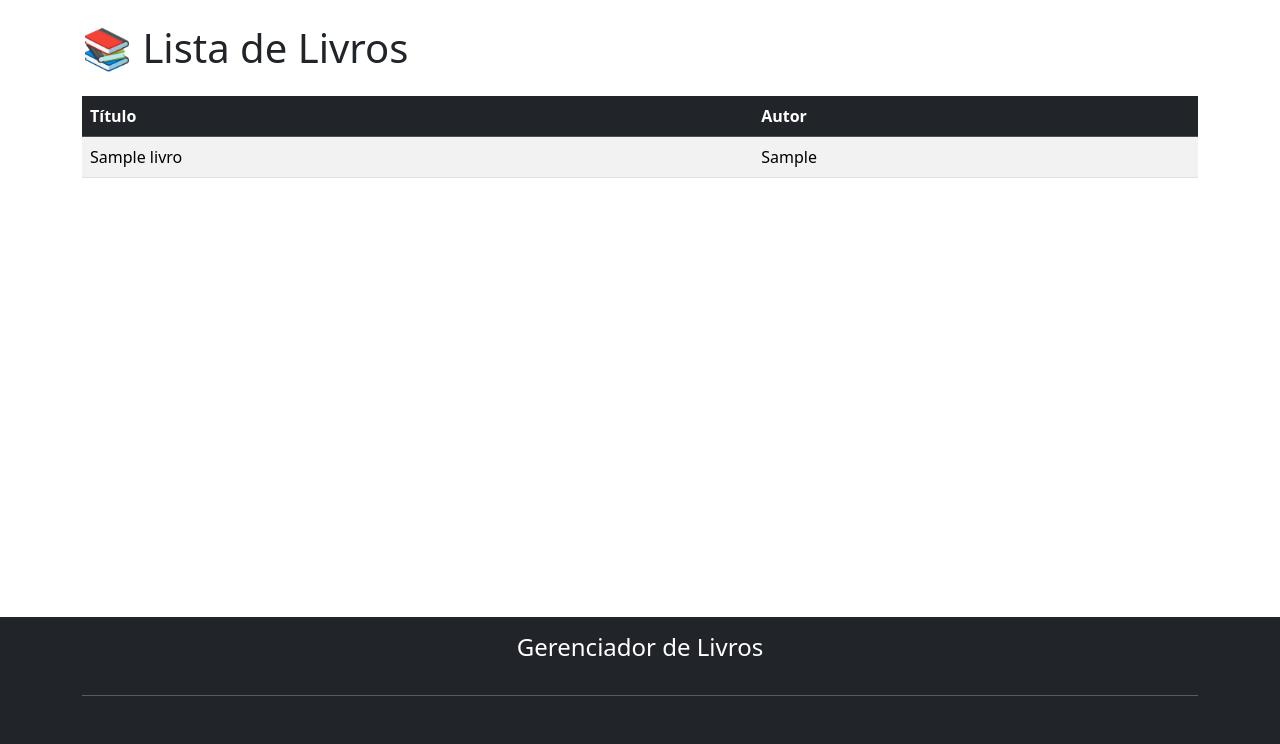
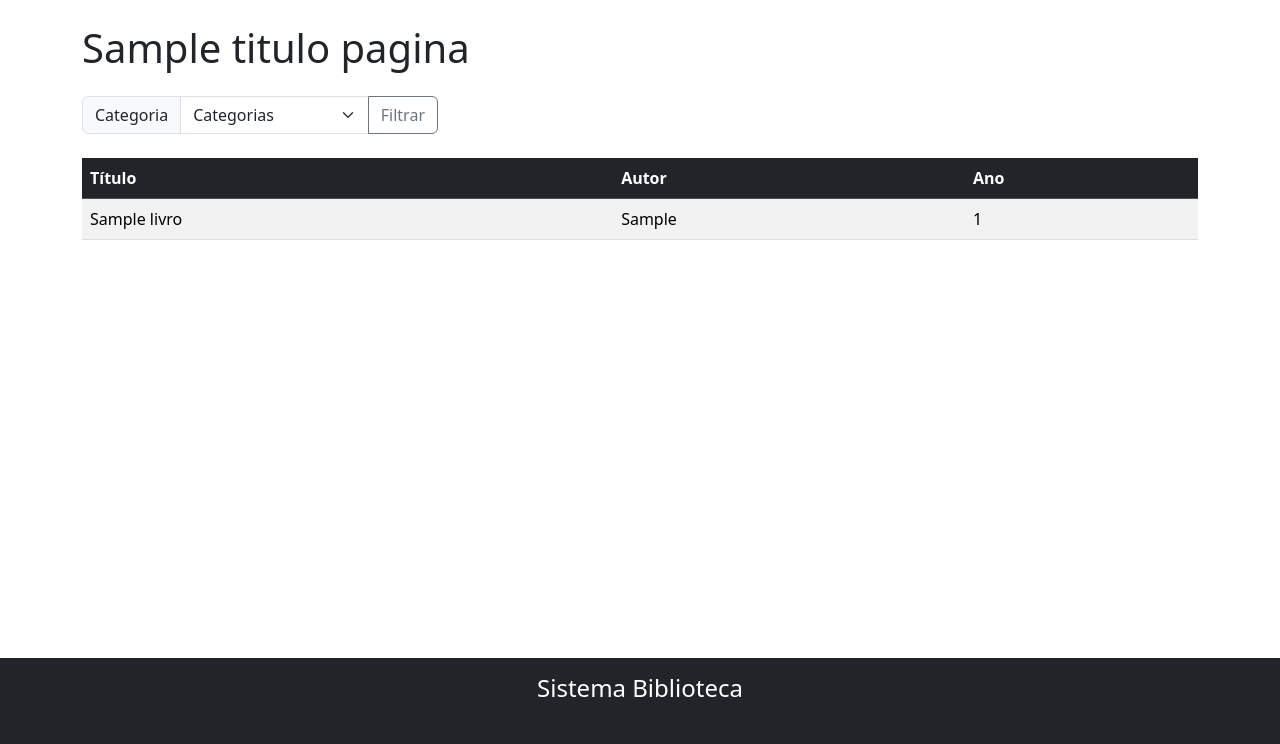
Before and after one commit to JoaoMarcosLeal/sistema_de_biblioteca, a Django app: template biblioteca/templates/livros.html in a window 1280 px wide. Shown: the part 56-800 px from the top of the page. Run offline with Django 5.2, Linux system fonts and the light colour scheme; tables that the repository leaves empty hold one stand-in row (values such as "Sample post"); the template is opened without the code that fills it: values that come from a table or form of the project are taken from there, most other values are stand-ins (such as "Sample title", 1, 10 or a date in 2020).

Commit message:
Ajustes na listagem de livros

```diff
--- a/biblioteca/templates/base.html
+++ b/biblioteca/templates/base.html
@@ -33,12 +33,8 @@
       <div class="container">
         <div class="row">
           <div class="col-12 text-center">
-            <h4 class="mb-1">Gerenciador de Livros</h4>
+            <h4 class="mb-1">Sistema Biblioteca</h4>
             <p class="text-muted small mb-0">Sistema Biblioteca</p>
-            <hr class="my-2 bg-light" />
-            <span class="text-muted small"
-              >&copy; 2024 Meu Projeto Web com Django.</span
-            >
           </div>
         </div>
       </div>
--- a/biblioteca/templates/livros.html
+++ b/biblioteca/templates/livros.html
@@ -1,14 +1,49 @@
-{% extends "base.html" %} {% block title %}Lista de Livros{% endblock title %}
+{% extends "base.html" %}
+
+{% block title %}Lista de Livros{% endblock title %}
+
 {% block content %}
 
-<h1 class="mb-4">📚 Lista de Livros</h1>
+<h1 class="mb-4">{{ titulo_pagina }}</h1>
 
+<div class="row mb-4">
+    <div class="col-md-4">
+        <form method="GET" action="{% url 'lista_livros' %}">
+            <div class="input-group">
+                <label class="input-group-text" for="categoria-select">Categoria</label>
+
+                <select
+                    class="form-select"
+                    id="categoria-select"
+                    name="categoria_id"
+                    onchange="this.form.submit()"
+                >
+
+                    <option value="0"
+                            {% if not categoria_selecionada_id or categoria_selecionada_id == '0' %}selected{% endif %}>
+                        Categorias
+                    </option>
+
+                    {% for categoria in categorias %}
+                    <option value="{{ categoria.pk }}"
+                            {% if categoria.pk|stringformat:"i" == categoria_selecionada_id %}selected{% endif %}>
+                        {{ categoria.nome }}
+                    </option>
+                    {% endfor %}
+                </select>
+
+                <button class="btn btn-outline-secondary" type="submit">Filtrar</button>
+            </div>
+        </form>
+    </div>
+</div>
 <div class="table-responsive">
     <table class="table table-striped table-hover">
         <thead class="table-dark">
             <tr>
                 <th>Título</th>
                 <th>Autor</th>
+                <th>Ano</th>
             </tr>
         </thead>
         <tbody>
@@ -16,11 +51,12 @@
             <tr>
                 <td>{{ livro.nome }}</td>
                 <td>{{ livro.autor }}</td>
+                <td>{{ livro.ano }}</td>
             </tr>
             {% empty %}
             <tr>
                 <td colspan="3" class="text-center text-muted">
-          Nenhum livro encontrado.
+                    Nenhum livro encontrado nesta categoria.
                 </td>
             </tr>
             {% endfor %}
--- a/biblioteca/urls.py
+++ b/biblioteca/urls.py
@@ -2,5 +2,5 @@
 from . import views
 
 urlpatterns = [
-    path("livros", views.livros, name="livros"),
+    path("", views.lista_livros, name="lista_livros"),
 ]
```
Also changed, not shown: biblioteca/views.py (+36 -5 lines). Lines whose indentation alone changed are shown as unchanged.
